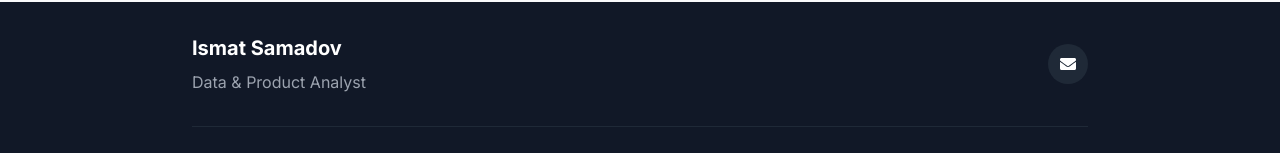
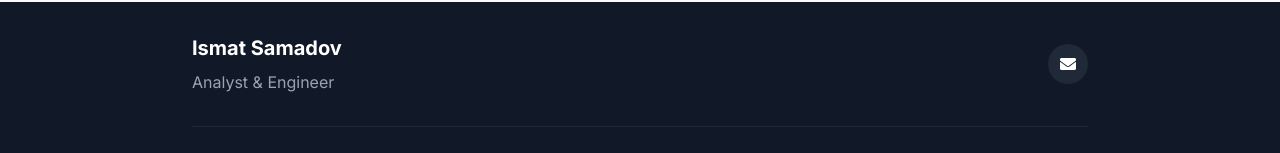
Before and after one commit to ulvibashir/profile, a Next.js app: page / in a window 1280 px wide. Shown: the part 5214-5367 px from the top of the page. Built offline with nearby package versions, Linux system fonts and the light colour scheme.

Commit message:
Update Footer.tsx

```diff
--- a/src/components/Footer.tsx
+++ b/src/components/Footer.tsx
@@ -14,7 +14,7 @@ const Footer = () => {
                 Ismat Samadov
               </Link>
               <p className="text-gray-400 mt-2">
-                Data & Product Analyst
+                Analyst & Engineer
               </p>
             </div>
 
```
